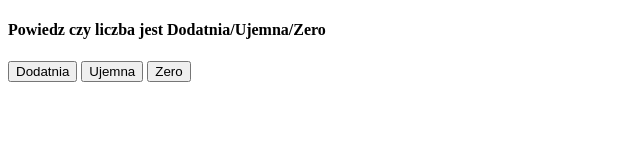
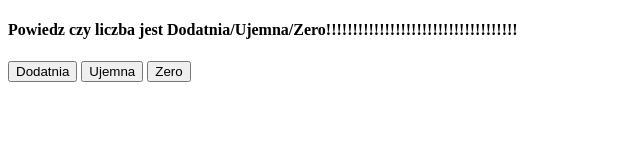
Before and after one commit to bchmielewski391-cloud/Minigra, a plain HTML site: page index.html in a window 1280 px wide. Shown: the whole page, without its empty margins (0-640 px from the left). Drawn offline with Linux system fonts and the light colour scheme.

Commit message:
opis zmian

```diff
--- a/index.html
+++ b/index.html
@@ -11,7 +11,7 @@
 <button onclick="losuj1_dod()" > Ujemna </button>
 <button onclick="losuj2_dod()" > Zero </button>
 <script>
-document.getElementById("tekst").innerHTML = "<h4>Powiedz czy liczba jest Dodatnia/Ujemna/Zero </h4>"
+document.getElementById("tekst").innerHTML = "<h4>Powiedz czy liczba jest Dodatnia/Ujemna/Zero!!!!!!!!!!!!!!!!!!!!!!!!!!!!!!!!!!!! </h4>"
 let zmienna1 = Math.floor(Math.random() * 21) - 10;
 let proby = 3;
 function losuj_dod(){
```
